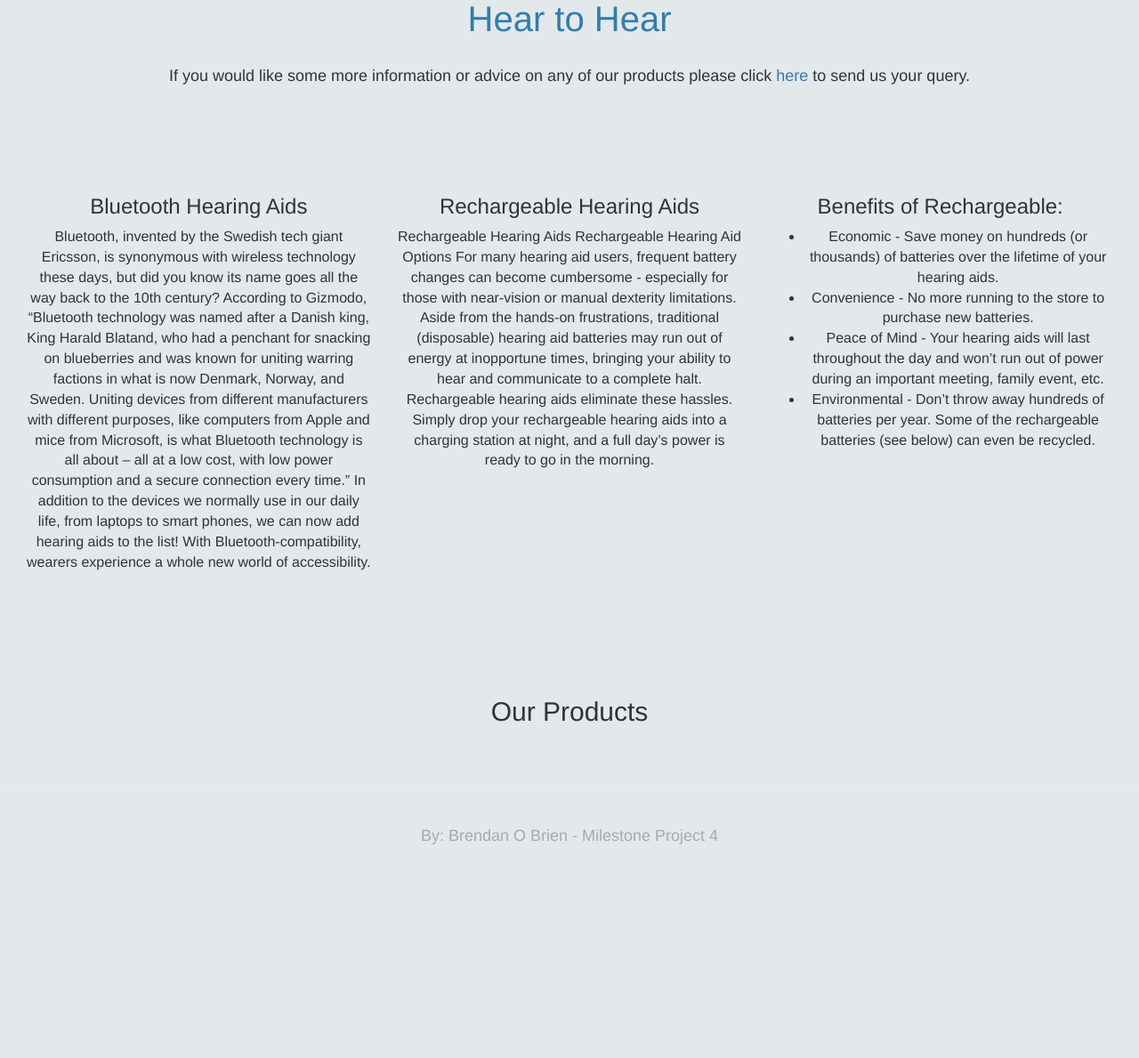
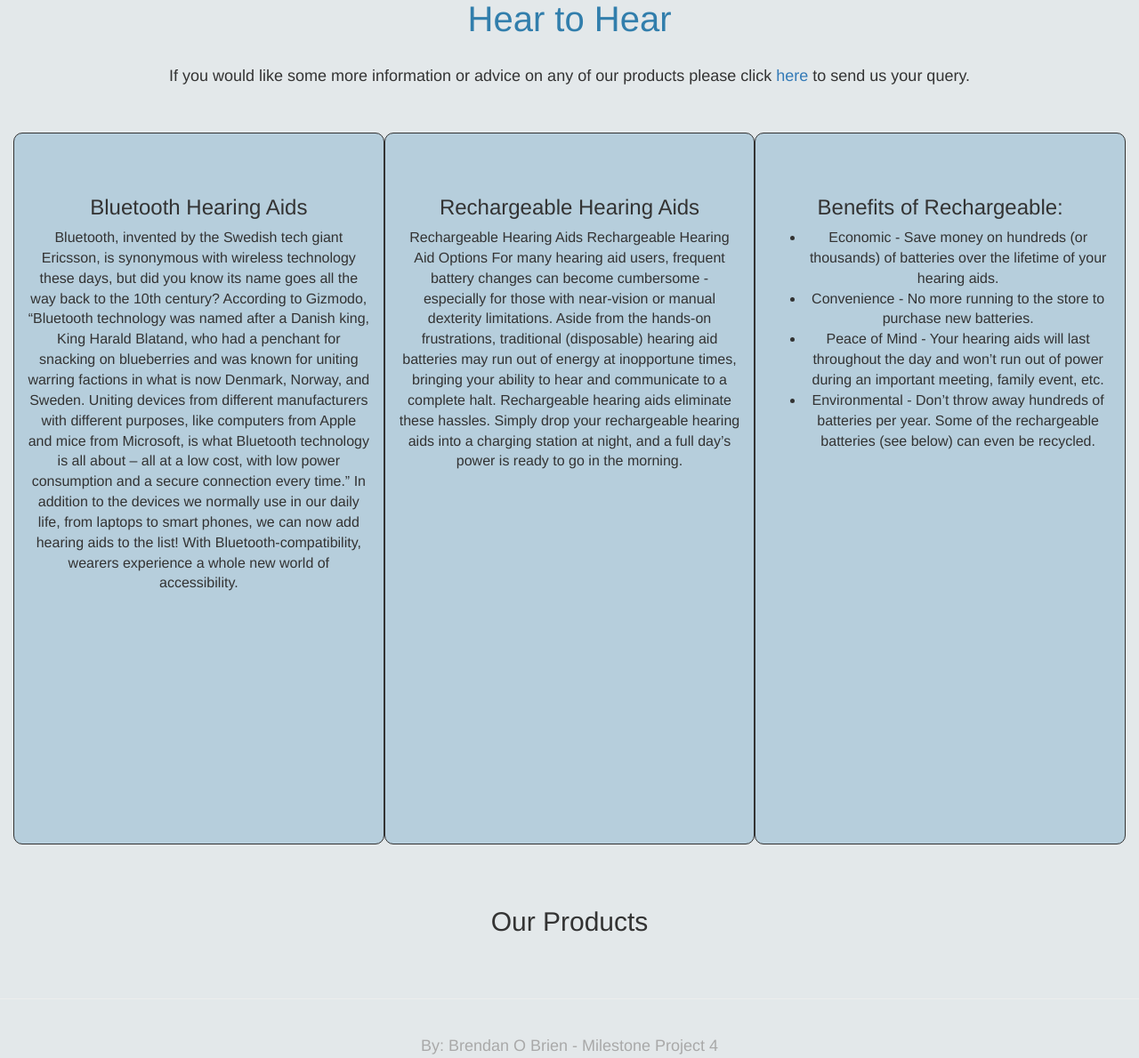
Before and after one commit to Bren08/Hear_to_Hear_updated, a Django app: page /products/ in a window 1280 px wide. Shown: the part 101-1290 px from the top of the page at 89% size. Before the commit the page ends 1050 px from the top, so only its background shows below. Run offline with Django 3.2, Linux system fonts and the light colour scheme; data that the repository does not hold is empty; some libraries are stand-ins or nearby versions; some web fonts are replaced.

Commit message:
Styled the paragraph content on product page

```diff
--- a/static/css/custom.css
+++ b/static/css/custom.css
@@ -205,6 +205,13 @@ caption p {
     font-size: 16px;
 }
 
+.col-xs-4 {
+    border: solid 1px;
+    border-radius: 10px;
+    height: 100vh;
+    background-color: #b6cedc;
+}
+
 /* Custom Bootstrap */
 
 .panel {
```
